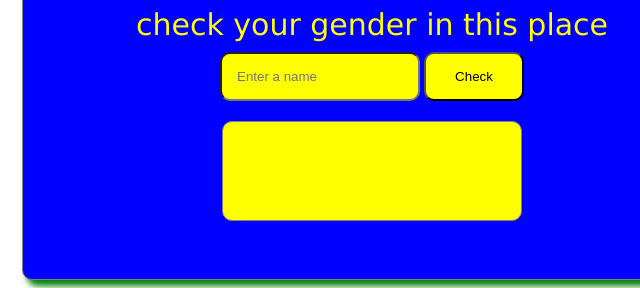
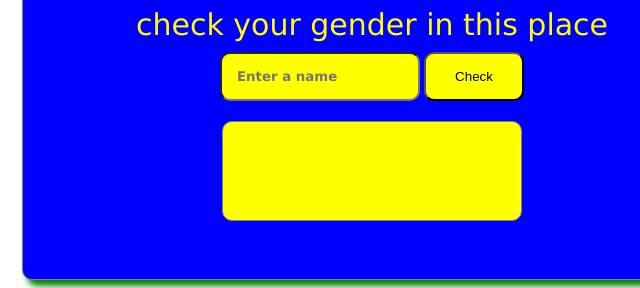
Before and after one commit to Abdrahmanolamilekan-001/Gender-Checker, a plain HTML site: page index.html in a window 1280 px wide. Shown: the part 140-428 px from the top of the page, 268-908 px from the left. Drawn offline with Linux system fonts and the light colour scheme.

Commit message:
i added new thing again

```diff
--- a/style.css
+++ b/style.css
@@ -29,7 +29,9 @@
     padding: 15px;
     width: 200px;
     border-radius: 10px;
-    color: white;
+    color: black;
+    font-family: Verdana, Geneva, Tahoma, sans-serif;
+    font-weight: bolder;
 }
 .gender button{
     margin-top: 10px;
```
